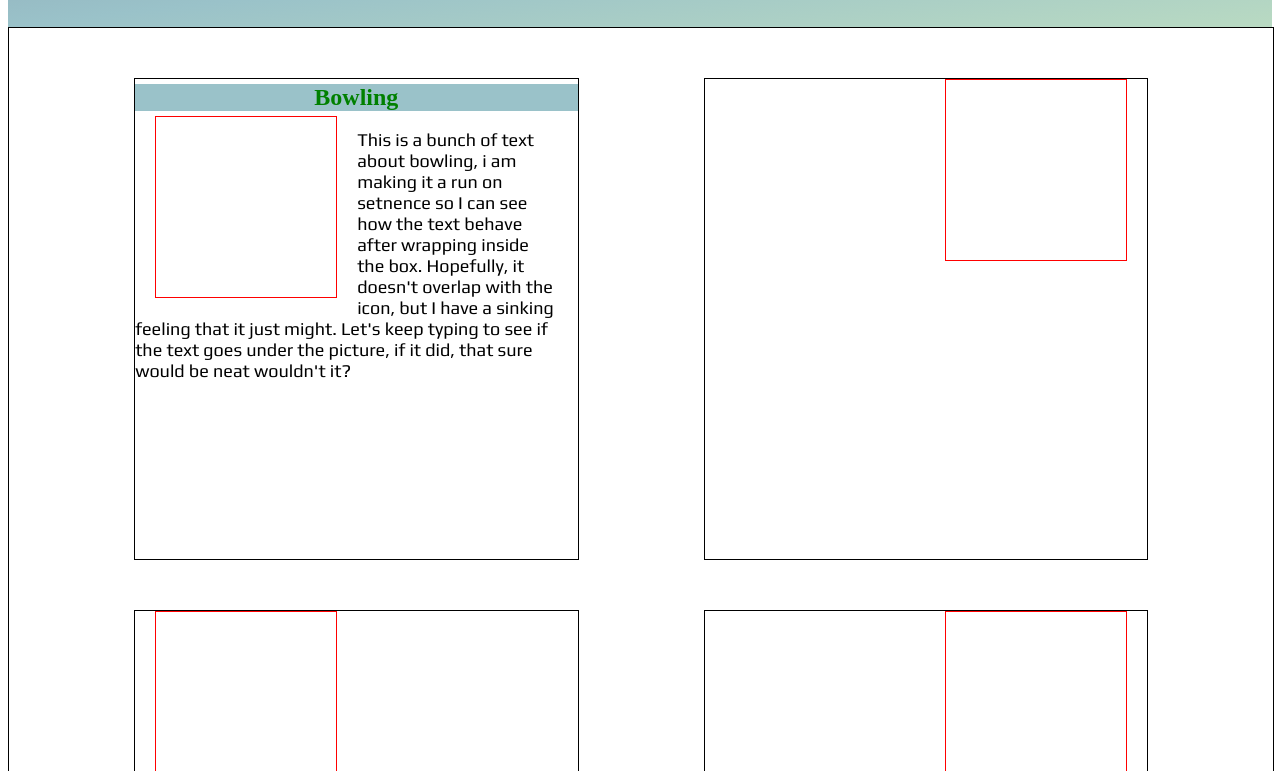
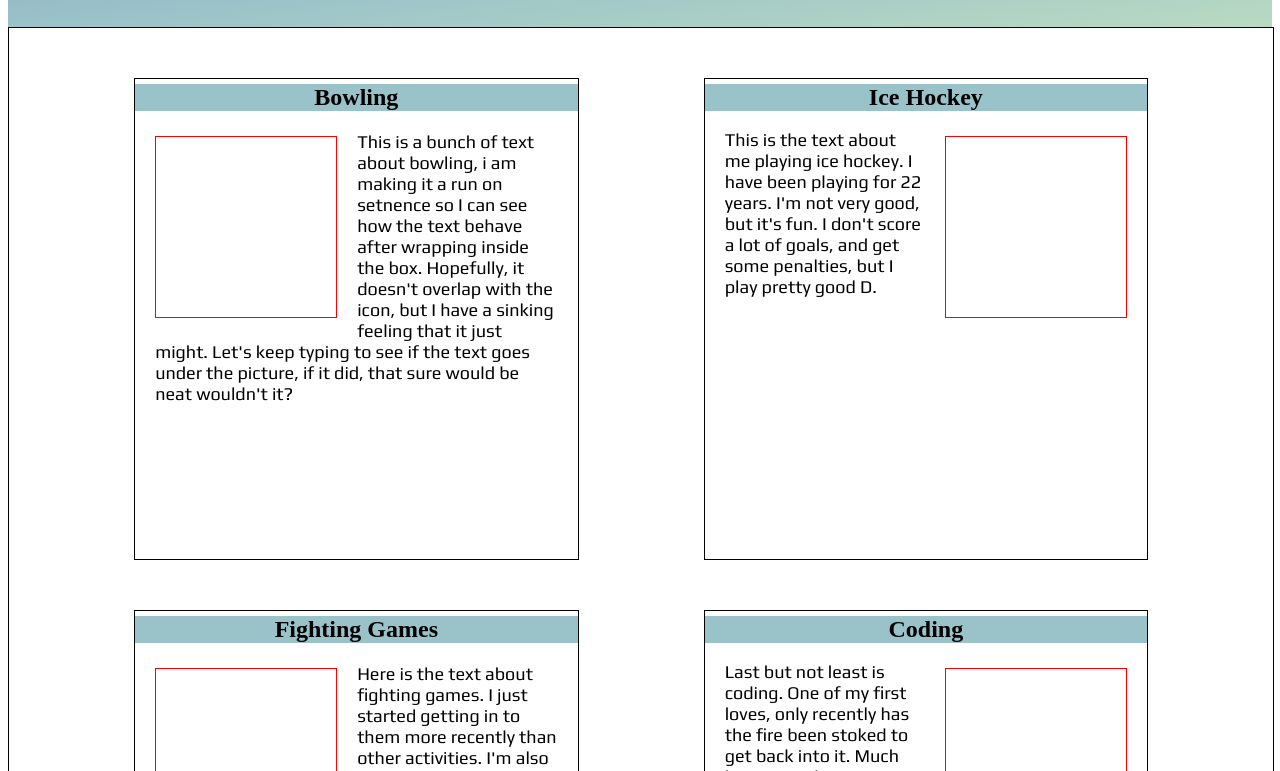
Before and after one commit to Fleury14/classfinal, a plain HTML site: page about.html in a window 1280 px wide. Shown: the part 181-952 px from the top of the page. Drawn offline with nearby package versions, Linux system fonts and the light colour scheme.

Commit message:
Initial Development Commit

```diff
--- a/about.html
+++ b/about.html
@@ -33,18 +33,24 @@
                 <div class="about-box-1">
                     <h2>Bowling</h2>
                     <div class="about-iconleft"></div>
-                    <p class="about-bowling">This is a bunch of text about bowling, i am making it a run on setnence so I can see how the text behave after wrapping inside the box. Hopefully, it doesn't overlap with the icon, but I have a sinking feeling that it just might. Let's keep typing to see if the text goes under the picture, if it did, that sure would be neat wouldn't it?</p>
+                    <p class="about-bodytext-left">This is a bunch of text about bowling, i am making it a run on setnence so I can see how the text behave after wrapping inside the box. Hopefully, it doesn't overlap with the icon, but I have a sinking feeling that it just might. Let's keep typing to see if the text goes under the picture, if it did, that sure would be neat wouldn't it?</p>
                 </div>
                 <div class="about-box-1">
+                    <h2>Ice Hockey</h2>
                     <div class="about-iconright"></div>
+                    <p class="about-bodytext-right">This is the text about me playing ice hockey. I have been playing for 22 years. I'm not very good, but it's fun. I don't score a lot of goals, and get some penalties, but I play pretty good D.</p>
                 </div>
             </div>
             <div class="about-row">
                 <div class="about-box-1">
+                    <h2>Fighting Games</h2>
                     <div class="about-iconleft"></div>
+                    <p class="about-bodytext-left">Here is the text about fighting games. I just started getting in to them more recently than other activities. I'm also not terribly good, but the friends I've made have more than made up for it.</p>
                 </div>
                 <div class="about-box-1">
+                    <h2>Coding</h2>
                     <div class="about-iconright"></div>
+                    <p class="about-bodytext-right">Last but not least is coding. One of my first loves, only recently has the fire been stoked to get back into it. Much love to Geekwise Academy for making it happen.</p>
                 </div>
             </div>
         </div>
--- a/css/styles.css
+++ b/css/styles.css
@@ -91,7 +91,7 @@
 }
 
 .about-box-1 h2 {
-    color: green;
+    color: black;
     text-align: center;
     margin: 5px 0px;
     background-color: #9ac2c9;
@@ -104,8 +104,7 @@
     height: 180px;
     width: 180px;
     border: 1px solid red;
-    margin-left: 20px;
-    margin-right: 20px;
+    margin: 20px;
     display: inline-block;
     float: left;
 }
@@ -113,17 +112,24 @@
 .about-iconright {
     height: 180px;
     width: 180px;
-    margin-right: 20px;
+    margin: 20px;
     float: right;
     border: 1px solid red;
 }
 
-.about-bowling {
+.about-bodytext-left {
     color: black;
     font-size: 18px;
-    margin-right: 20px;
+    margin: 20px;
     font-family: "Play", sans-serif;
 
+}
+
+.about-bodytext-right {
+    color: black;
+    font-size: 18px;
+    font-family: "Play", sans-serif;
+    margin-left: 20px;
 }
 
 
```
Also changed, not shown: contact.html (+1 -1 lines).
